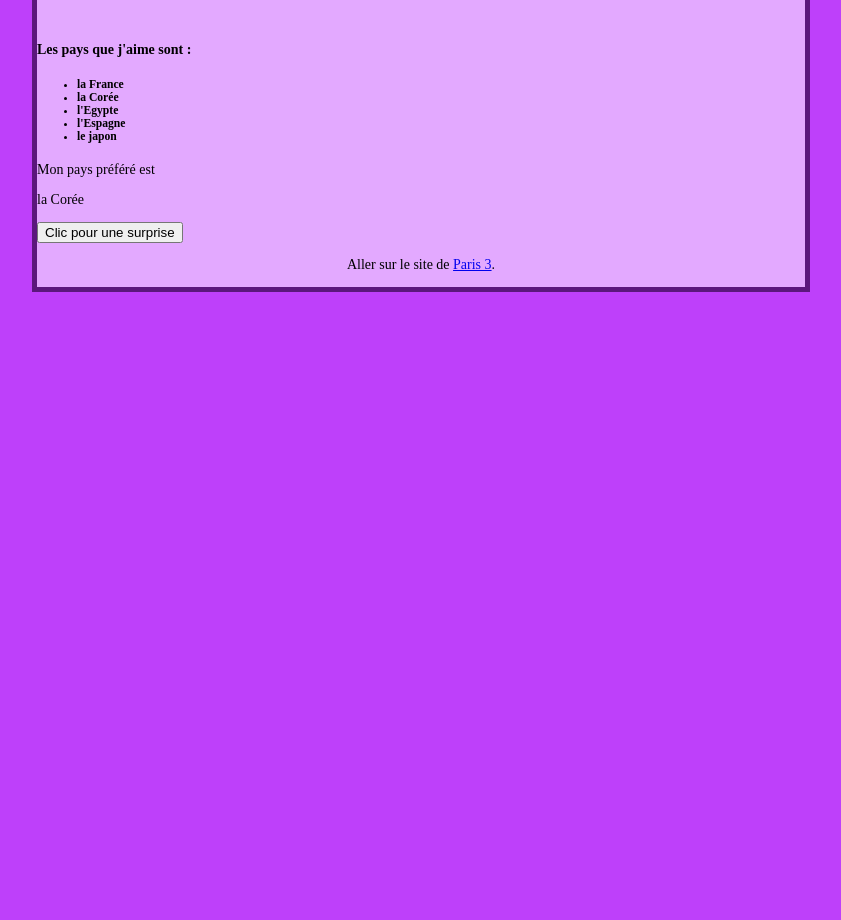
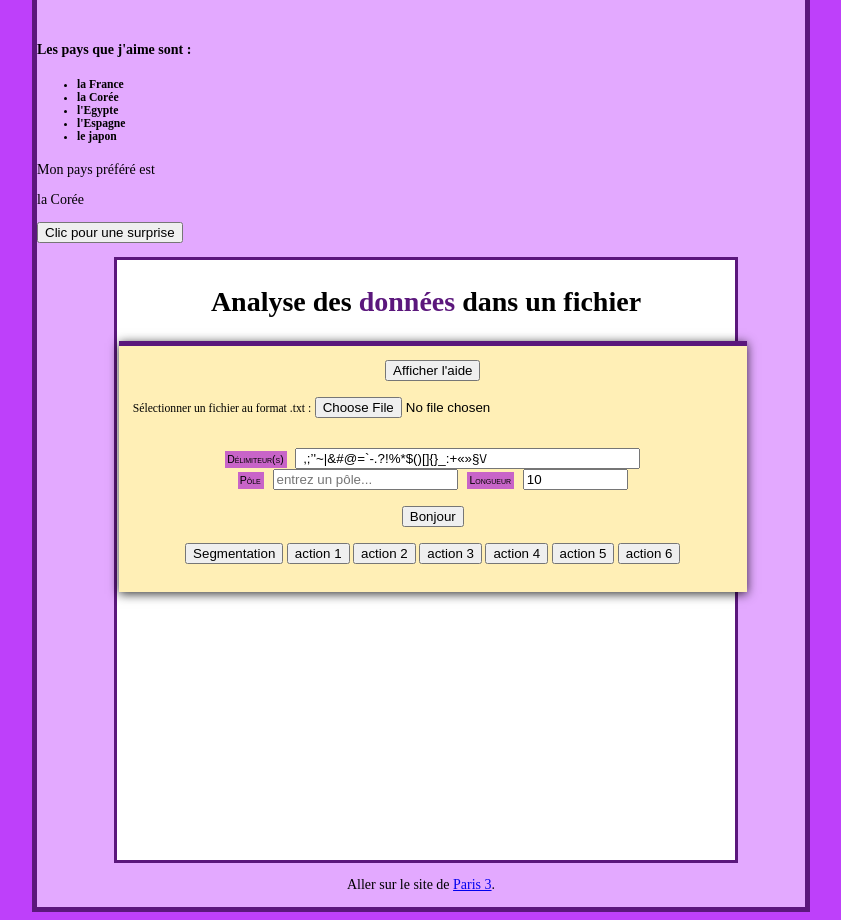
Before and after one commit to JulieVrhll/progHN, a plain HTML site: page index.html in a window 1280 px wide. Shown: the part 698-1618 px from the top of the page, without its empty margins (227-1068 px from the left). Before the commit the page ends 998 px from the top, so only its background shows below. Drawn offline with Linux system fonts and the light colour scheme.

Commit message:
Add files via upload
début du mini projet

```diff
--- /dev/null
+++ b/assets/JS/main.js
@@ -0,0 +1,81 @@
+
+function date_heure() {
+	let now = new Date();
+	let annee = now.getFullYear();
+	let mois = ('0'+now.getMonth()+1).slice(-2);
+	let jour = ('0'+now.getDate()).slice(-2);
+	let heure = ('0'+now.getHours()).slice(-2);
+	let minute = ('0'+now.getMinutes()).slice(-2);
+	let seconde = ('0'+now.getSeconds()).slice(-2);
+ 	document.getElementById("holder1").innerHTML = "Nous sommes le "+jour+"/"+mois+"/"+annee+" et il est "+heure+"h "+minute+"min "+seconde+"s.";
+ 	document.getElementById("btn2").style.display= "inline";
+ }
+
+function maj() {
+	let text = document.getElementById("holder1").innerHTML;
+	document.getElementById("holder1").innerHTML = text.toUpperCase();
+}
+
+// Analyse des données dans un fichier
+window.onload = function() {
+    let fileInput = document.getElementById('fileInput');
+    let fileDisplayArea = document.getElementById('fileDisplayArea');
+
+    // On "écoute" si le fichier donné a été modifié.
+    // Si on a donné un nouveau fichier, on essaie de le lire.
+    fileInput.addEventListener('change', function(e) {
+        // Dans le HTML (ligne 22), fileInput est un élément de tag "input" avec un attribut type="file".
+        // On peut récupérer les fichiers données avec le champs ".files" au niveau du javascript.
+        // On peut potentiellement donner plusieurs fichiers,
+        // mais ici on n'en lit qu'un seul, le premier, donc indice 0.
+        let file = fileInput.files[0];
+        // on utilise cette expression régulière pour vérifier qu'on a bien un fichier texte.
+        let textType = new RegExp("text.*");
+
+        if (file.type.match(textType)) { // on vérifie qu'on a bien un fichier texte
+            // lecture du fichier. D'abord, on crée un objet qui sait lire un fichier.
+            var reader = new FileReader();
+
+            // on dit au lecteur de fichier de placer le résultat de la lecture
+            // dans la zone d'affichage du texte.
+            reader.onload = function(e) {
+                fileDisplayArea.innerText = reader.result;
+            }
+
+            // on lit concrètement le fichier.
+            // Cette lecture lancera automatiquement la fonction "onload" juste au-dessus.
+            reader.readAsText(file);
+
+            document.getElementById("logger").innerHTML = '<span class="infolog">Fichier chargé avec succès</span>';
+        } else { // pas un fichier texte : message d'erreur.
+            fileDisplayArea.innerText = "";
+            document.getElementById("logger").innerHTML = '<span class="errorlog">Type de fichier non supporté !</span>';
+        }
+    });
+}
+
+function showHide_aide() {
+	let div = document.getElementById("aide");
+	let b = document.getElementById("button_aide").innerHTML;
+  		if (div.style.display === "none") {
+   			div.style.display = "block";
+	  		let change = b.replace("Afficher","Masquer");
+	  		document.getElementById("button_aide").innerHTML = change;
+	  		}
+		else {
+			div.style.display = "none";
+			var change = b.replace("Masquer","Afficher");
+	    	document.getElementById("button_aide").innerHTML = change;
+	    	}
+}
+
+function segText() {
+	let texte = document.getElementById("fileDisplayArea").textContent;
+	let delim = document.getElementById("delimID").value;
+	let speCar = /[\[\]\-\^\(\)\|\\\.\$\?\*\+\{\}\>\<]/g;
+	let delimEsc = delim.replace(speCar, '\\$&');
+	let regex = new RegExp("[" + delimEsc + "]", "g");
+	let segments = texte.split(regex);
+	let result = segments.join(" ");
+	document.getElementById("page-analysis").innerHTML = result;
+}
--- a/assets/css/style.css
+++ b/assets/css/style.css
@@ -42,3 +42,57 @@ footer {
 	margin: auto;
 	text-align: center;
 }
+
+/* Analyse des données dans un fichier */
+.mylabel {
+	background-color: rgb(200, 100, 200);
+	font-family: arial,helvetica,sans-serif;
+	font-variant: small-caps;
+	font-size: 90%;
+	padding: 2px;
+	border-right: 1px solid rgb(200, 100, 200);
+	border-bottom: 1px solid rgb(200, 100, 200);
+}
+
+#container {
+	background-color: white;
+	border: 3px solid #5B177C;
+	padding: 2px;
+	padding-bottom: 5%;
+	width: 80%;
+	margin-left:10%;
+	height: 100%;
+	min-height: 100%;
+	position: relative;
+}
+
+#page-wrapper {
+	width: 600px;
+	background: #FFEFB6;
+	padding: 1em;
+	margin: 1em auto;
+	border-top: 5px solid #5B177C;
+	box-shadow: 0 2px 10px rgba(0,0,0,0.8);
+}
+
+#Global {
+	margin-right: auto;
+	margin-left: auto;
+	width: 80%;
+	border: 3px;
+	display:table;
+}
+#Global #fileDisplayArea {
+	float:left;
+	width:48%;
+	background: #FFF;
+	font-size:0.6em;
+	height:200px;
+	overflow:scroll;
+}
+#Global #page-analysis {
+	margin-left:52%;
+	background: #FFF;
+	height:200px;
+	overflow:scroll;
+}
--- a/index.html
+++ b/index.html
@@ -5,6 +5,7 @@
 			<meta charset="UTF-8" name="viewport" content="width=device-width, initial-scale=1">
 			<title> Programmation pour les humanités numériques</title>
 			<link rel="stylesheet" href="assets/css/style.css" >
+			<script src="assets/JS/main.js"></script>
 		</head>
 
 		<body>
@@ -60,7 +61,71 @@
 					document.getElementById("surprise").innerHTML = "Bouh !!";
 				}
 			</script>
-            <footer>
+
+			                <!-- Analyse des données dans un fichier -->
+                <div id="container">
+            <h2 style="text-align:center;">Analyse des <span style="color:#5B177C">données</span> dans un fichier</h2>
+
+            <div id="page-wrapper">
+                <div>
+                    <center><button id="button_aide" onclick="showHide_aide()">Afficher l'aide</button></center>
+                    <div id="aide" style="display:none;">
+                        <p>Voici un mode d'emploi :
+                        </br>Etape 1 : Chargez un texte au format .txt à l'aide du bouton Parcourir.
+                        </br>Etape 2 : Cliquez sur le bouton Segmenter (et précisez les délimiteurs si besoin avant).
+                        </br>Etape 3 : ...</p>
+                    </div>
+                </div>
+                </br>
+                <div>
+                    <span>
+                        <label for="fileInput" class="btn"><small>Sélectionner un fichier au format .txt
+                                :</small></label>
+                        <input id="fileInput" type="file" accept="text/plain" name="Fichier (.txt)" />
+                    </span>
+                </div>
+                <br />
+                <p style="text-align:center;">
+                    <small>
+                        <label for="delimID" class="mylabel">Délimiteur(s)</label>
+                        &nbsp;
+                        <input type="text" value=" ,;’'~|&#@=`-.?!%*$()[]{}_:+«»§\/" name="delim" id="delimID" size="40" />
+                    </small>
+                    <br />
+                    <small>
+                        <label for="poleID" class="mylabel">Pôle</label>
+                        &nbsp;
+                        <input type="text" placeholder="entrez un pôle..." name="pole" id="poleID" size="20" />
+                    </small>
+                    &nbsp;
+                    <small>
+                        <label for="lgID" class="mylabel">Longueur</label>
+                        &nbsp;
+                        <input type="text" value="10" name="lg" id="lgID" size="10" />
+                    </small>
+                    <br />
+                    <br />
+                    <button onclick="alert('Voici un site qui permet d\'analyser des textes.');"><span>Bonjour</span></button>
+                    <br />
+                    <br />
+                    <button class="seg" onclick="segText()"><span>Segmentation</span></button>
+                    <button class="submit" onclick="alert('Je ne fais rien, changez-moi !');"><span>action 1</span></button>
+                    <button class="submit" onclick="alert('Je ne fais rien, changez-moi !')"><span>action 2</span></button>
+                    <button class="submit" onclick="alert('Je ne fais rien, changez-moi !')"><span>action 3</span></button>
+                    <button class="submit" onclick="alert('Je ne fais rien, changez-moi !')"><span>action 4</span></button>
+                    <button class="submit" onclick="alert('Je ne fais rien, changez-moi !')"><span>action 5</span></button>
+                    <button class="submit" onclick="alert('Je ne fais rien, changez-moi !')"><span>action 6</span></button>
+                </p>
+            </div>
+            <div id="logger" style="width:100%"></div>
+            <br />
+            <div id="Global">
+                <div id="fileDisplayArea"></div>
+                <div id="page-analysis"></div>
+            </div>
+        </div>
+                <!-- FIN Analyse des données dans un fichier -->
+				<footer>
 				<p>Aller sur le site de
 					<a href="http://www.univ-paris3.fr/">Paris 3</a>.
 				</p>
```
Also changed, not shown: assets/JS/devoirarray.js (+5 -2 lines).
